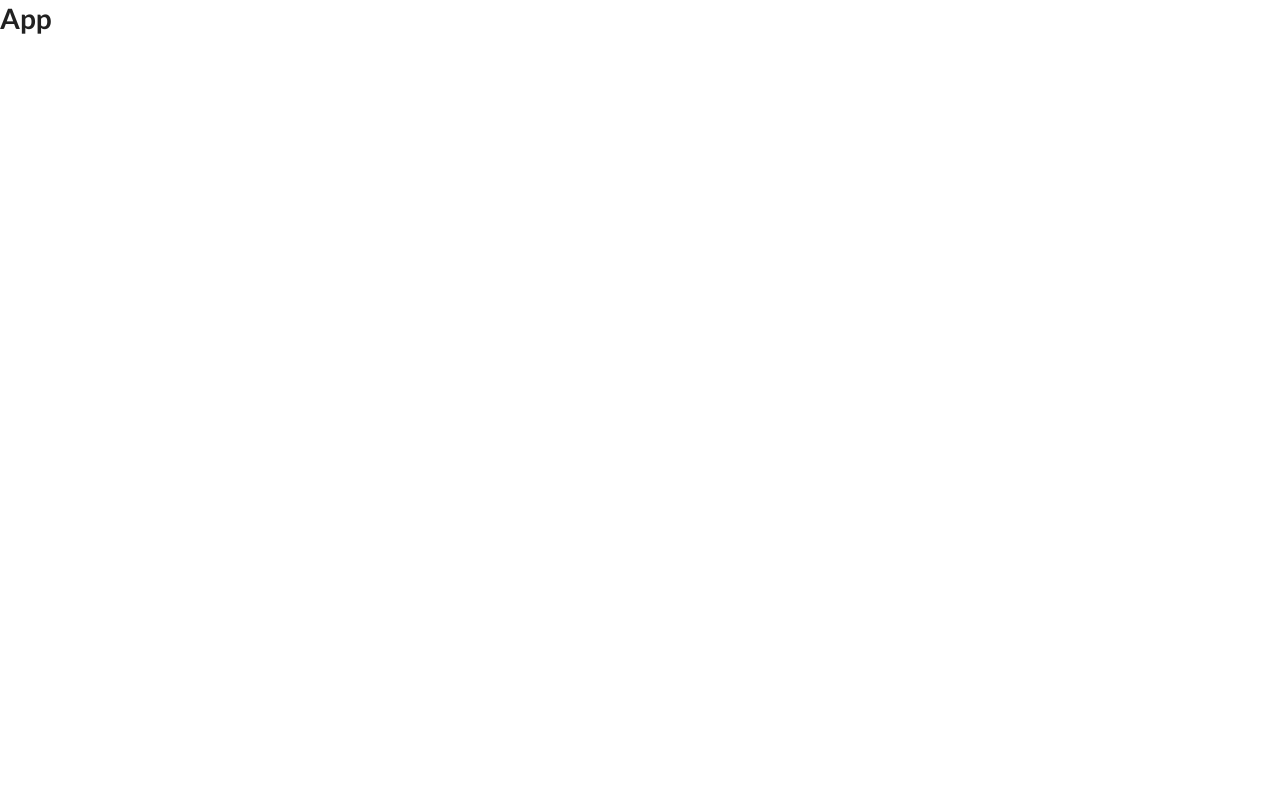
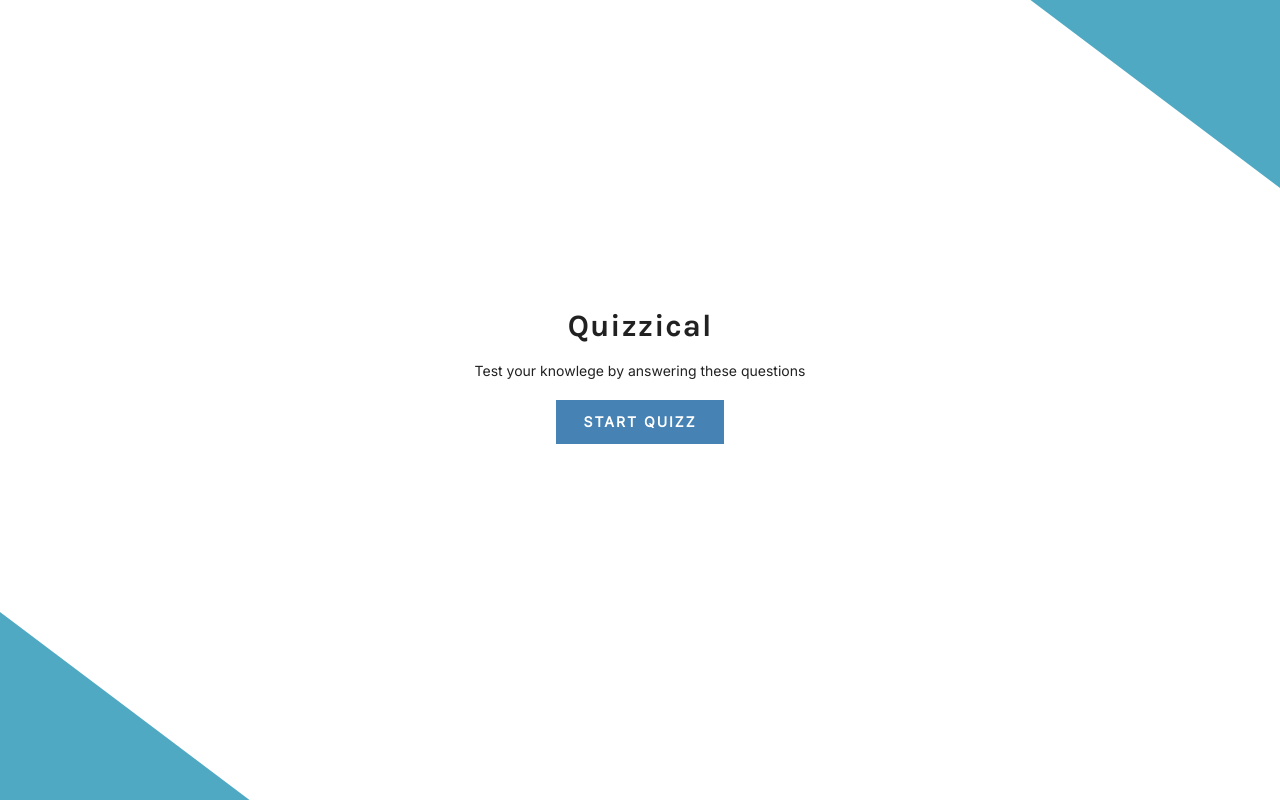
Before and after one commit to SheriefElnahas/13-Scrimba-React-Project-13-Quizzical-App, a React (Vite) app: page / in a window 1280 px wide. Built offline with nearby package versions, Linux system fonts and the light colour scheme.

Commit message:
Start Quiz Component

```diff
--- /dev/null
+++ b/src/App.css
@@ -0,0 +1,32 @@
+@import url('https://fonts.googleapis.com/css2?family=Inter&family=Karla:wght@700&display=swap');
+.App {
+  height: 100vh;
+  display: flex;
+  justify-content: center;
+  align-items: center;
+  background: #fff;
+  font-family: 'Inter', sans-serif;
+
+}
+
+.App::after {
+  content: "";
+  width: 250px;
+  height: 250px;
+  background: #4fa9c2;
+  position: fixed;
+  top: -50px;
+  right: -100px;
+  transform: skew(53deg);
+}
+
+.App::before {
+  content: "";
+  width: 250px;
+  height: 250px;
+  background: #4fa9c2;
+  position: fixed;
+  bottom: -50px;
+  left: -100px;
+  transform: skew(53deg);
+}
--- a/src/App.jsx
+++ b/src/App.jsx
@@ -1,7 +1,18 @@
+import './App.css';
+import {useState } from 'react';
+import StartQuiz from './StartQuiz';
+
 function App() {
+  const [started,setstarted] = useState(false);
+
+  function start() {
+    setstarted(true);
+  }
+
   return (
     <div className="App">
-      <h1>App</h1>
+      {!started &&       <StartQuiz start={start}/>}
+
     </div>
   )
 }
--- /dev/null
+++ b/src/StartQuiz.css
@@ -0,0 +1,28 @@
+@import url("https://fonts.googleapis.com/css2?family=Karla:wght@700&display=swap");
+
+.StartQuiz {
+  text-align: center;
+  margin-bottom: 3.5rem;
+}
+.StartQuiz h1 {
+  font-size: 31px;
+  font-weight: 700;
+  letter-spacing: 1px;
+  font-family: "Karla", sans-serif;
+}
+
+.StartQuiz button {
+  border: none;
+  background: steelblue;
+  padding: 1rem 2rem;
+  font-weight: bold;
+  text-transform: uppercase;
+  color: #fff;
+  font-family: "Inter", sans-serif;
+  cursor: pointer;
+  letter-spacing: 2px;
+  margin-top: 5px;
+}
+.StartQuiz button:hover {
+  background: rgb(57, 105, 144);
+}
--- /dev/null
+++ b/src/StartQuiz.jsx
@@ -0,0 +1,12 @@
+import React from 'react';
+import './StartQuiz.css';
+
+export default function StartQuiz(props) {
+  return (
+    <div className='StartQuiz'>
+        <h1>Quizzical</h1>
+        <p>Test your knowlege by answering these questions</p>
+        <button onClick={() => props.start()}>Start Quizz</button>
+    </div>
+  )
+}
```
